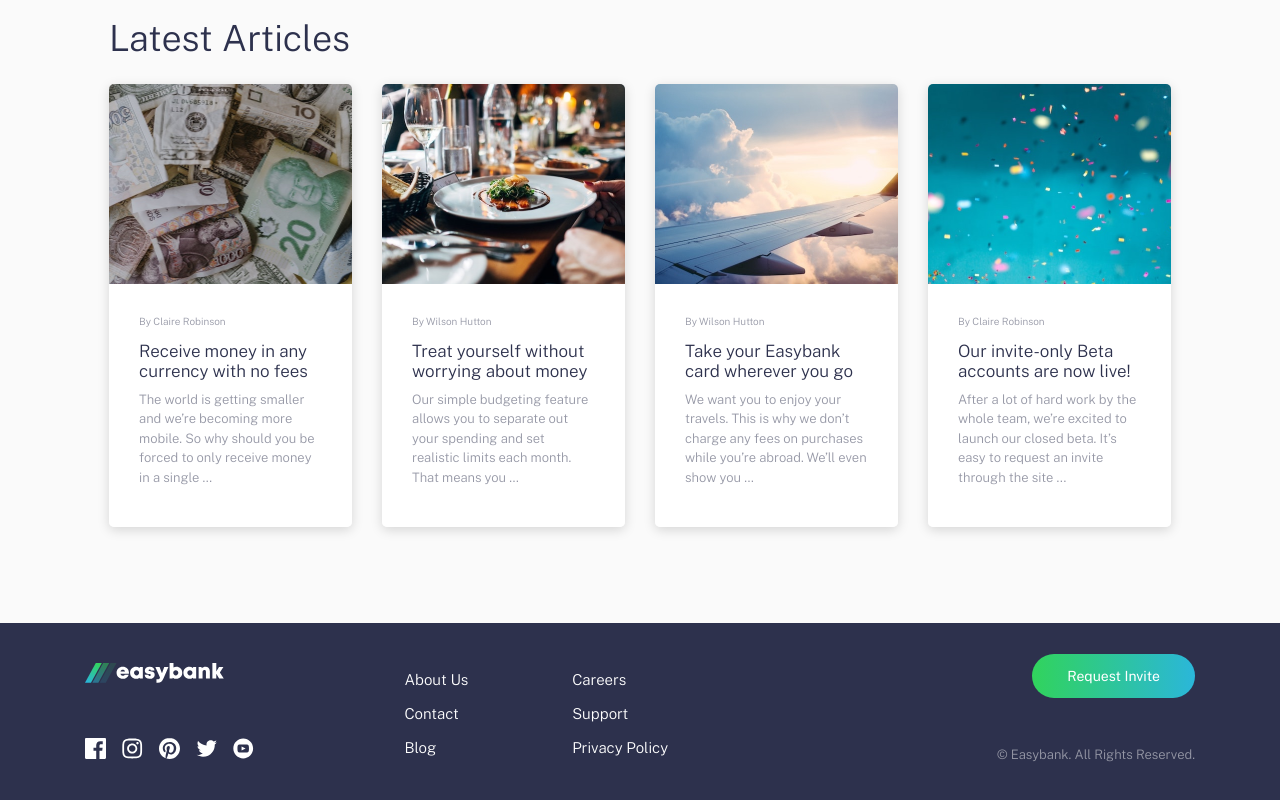
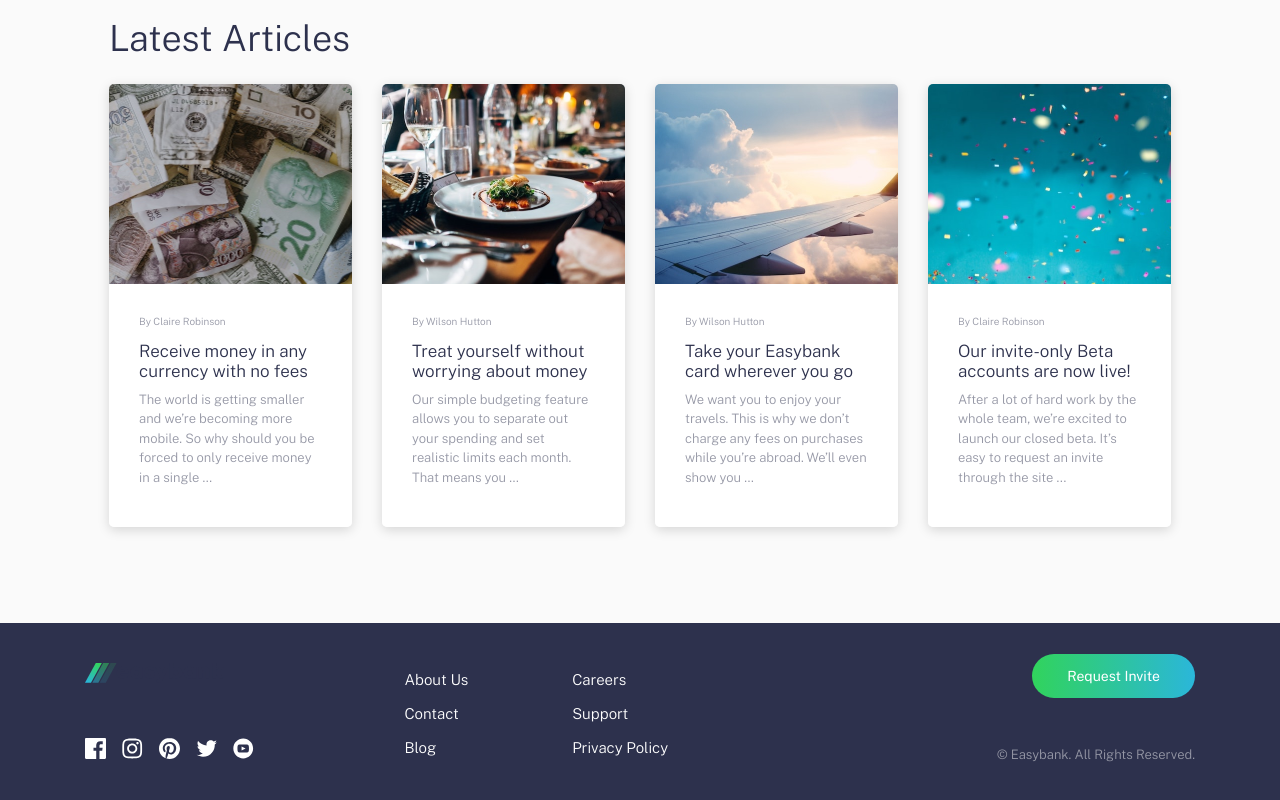
Before and after one commit to HronaOlha/easy-bank, a plain HTML site: page index.html in a window 1280 px wide. Shown: the part 1444-2244 px from the top of the page. Drawn offline with nearby package versions, Linux system fonts and the light colour scheme.

Commit message:
change logo-dark into logo

```diff
--- a/index.html
+++ b/index.html
@@ -211,7 +211,7 @@
     <footer class="footer">
       <div class="container">
         <a href="/" class="footer__logo">
-          <img src="/images/logo-dark.svg" alt="logo" />
+          <img src="/images/logo.svg" alt="logo" />
         </a>
         <ul class="footer__social">
           <li>
```
